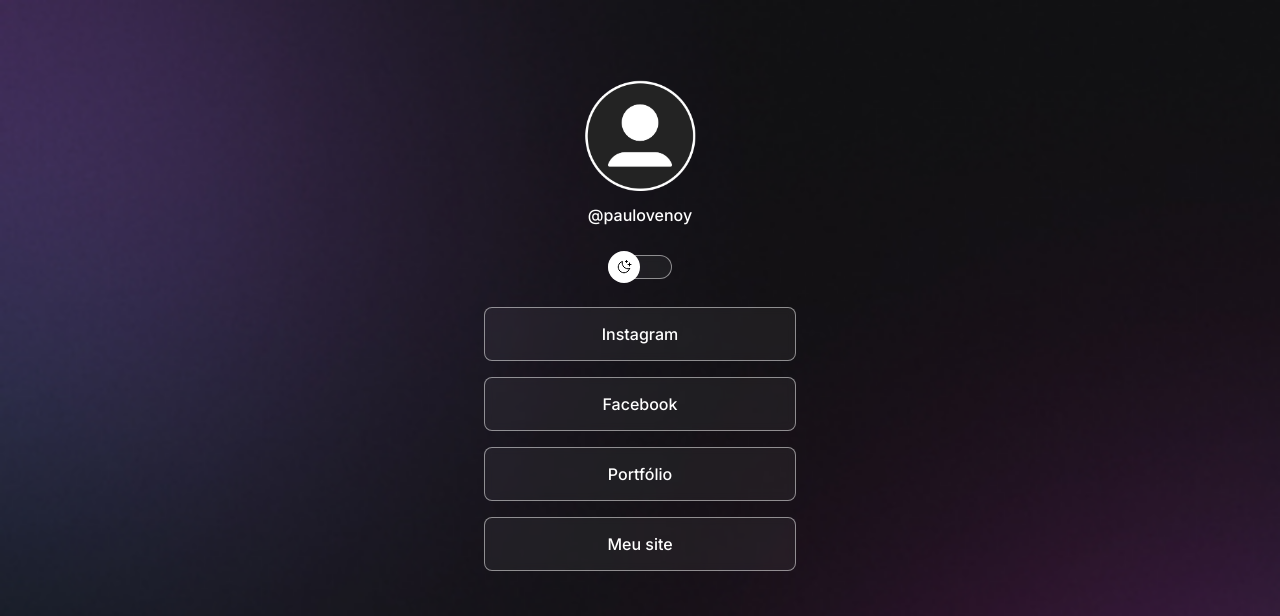
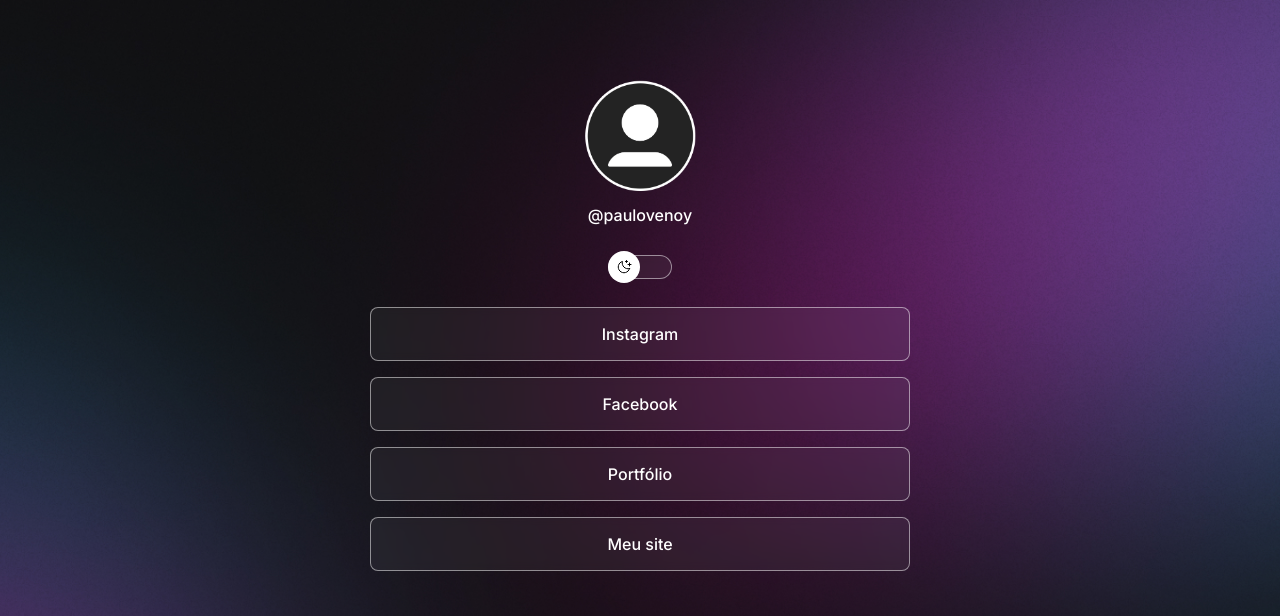
Before and after one commit to paulovenoy/venoyLinkBio, a plain HTML site: page index.html in a window 1280 px wide. Shown: the top 616 px of the page. Drawn offline with nearby package versions, Linux system fonts and the light colour scheme.

Commit message:
[ATT] background media-queries

```diff
--- a/style.css
+++ b/style.css
@@ -31,6 +31,7 @@ body {
     background-size: cover ; */
 
     background: var(--bg-url) no-repeat top center/cover;
+    height: 100vh;
 }
 
 body * {
@@ -40,7 +41,8 @@ body * {
 
 #container {
     /* border: solid yellow; */
-    width: 360px;
+    width: 100%;
+    max-width: 588px;
     margin: 56px auto 0px;
     padding: 0 24px;
 }
@@ -168,3 +170,14 @@ footer {
     text-align: center;
     font-size: 14px;
 }
+
+/* MEDIA QUERIES  */
+@media (min-width: 700px) {
+    :root {
+        --bg-url: url(assets/bg-desktop.jpg);
+    }
+
+    .light {
+        --bg-url: url(assets/bg-desktop-light.jpg);
+    }
+}
```
